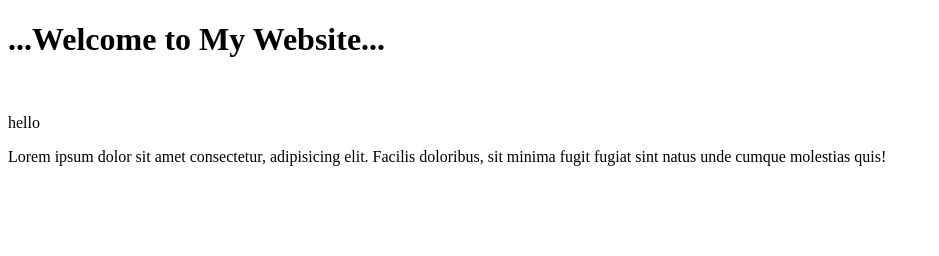
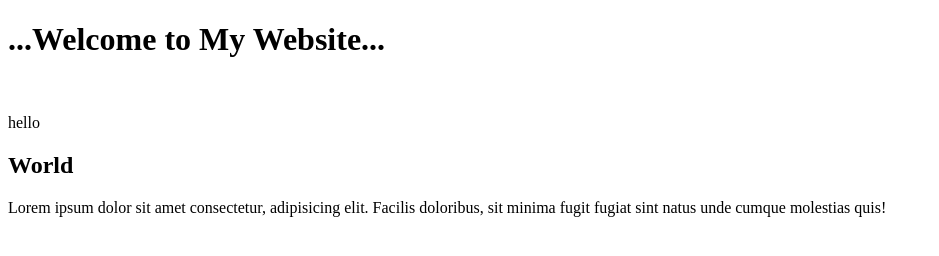
Before and after one commit to basith-akims/shop, a plain HTML site: page home.html in a window 1280 px wide. Shown: the whole page, without its empty margins (0-939 px from the left). Drawn offline with Linux system fonts and the light colour scheme.

Commit message:
3rd commit

```diff
--- a/home.html
+++ b/home.html
@@ -8,7 +8,8 @@
 <body>
     <h1>...Welcome to My Website... </h1> <br>
 
-   <p>hello</p>
+   <p>hello</p><h2>World</h2>
+
 
     <p>Lorem ipsum dolor sit amet consectetur, adipisicing elit. Facilis doloribus, sit minima fugit fugiat sint natus unde cumque molestias quis!</p>
 </body>
```
